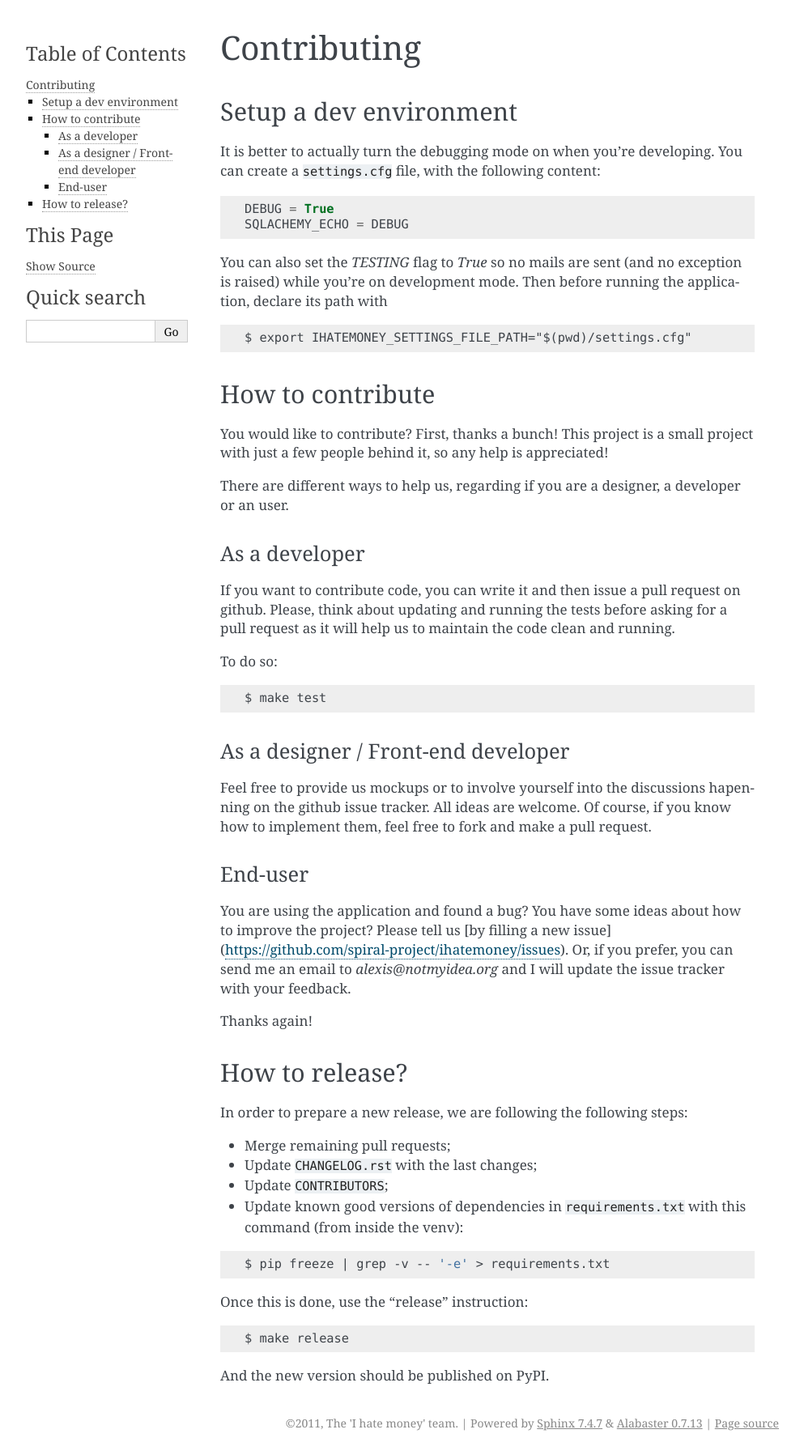
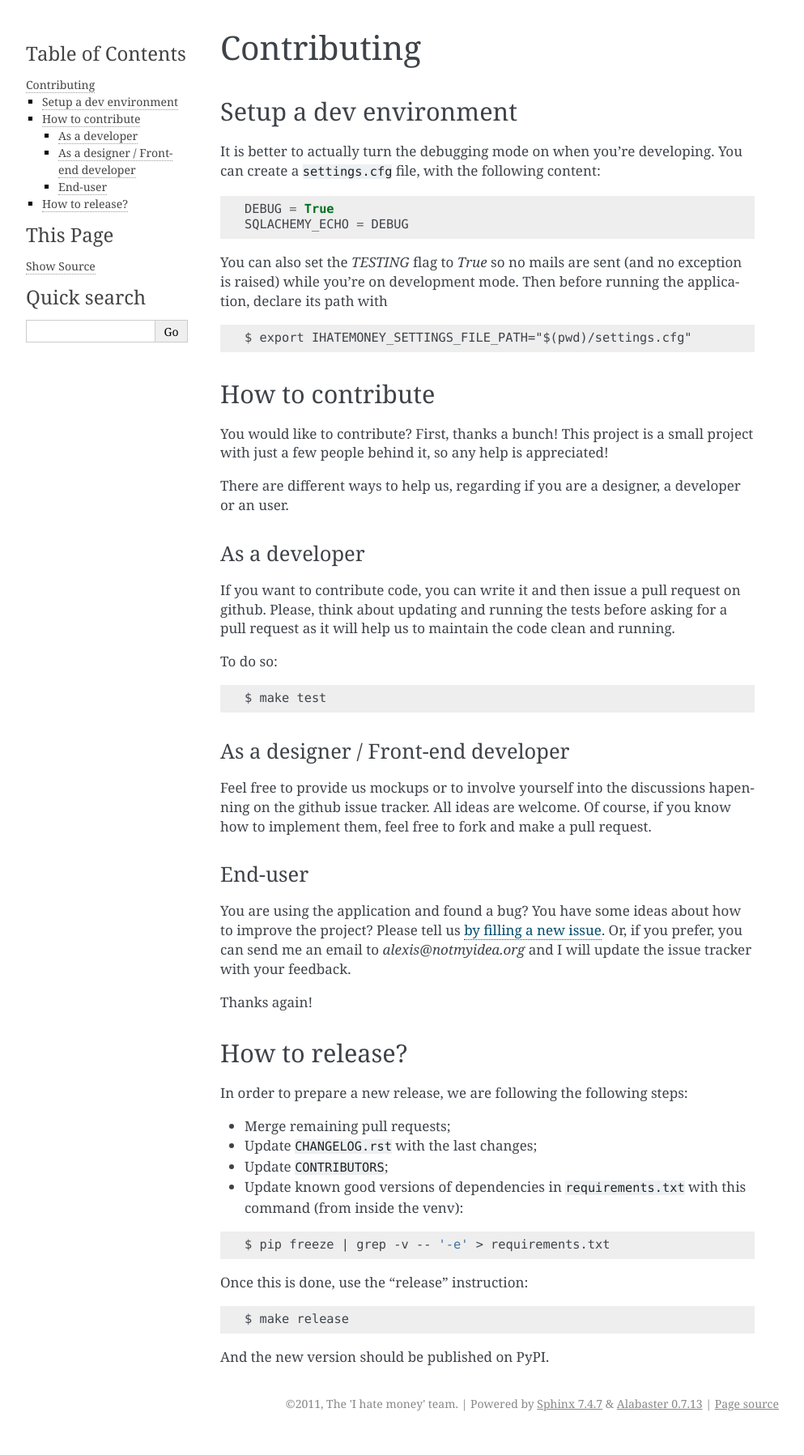
Before and after one commit to spiral-project/ihatemoney, a Sphinx documentation site: the page built from docs/contributing.rst, in a window 1280 px wide. Shown: the whole page at 81% size, without its empty margins (148-1141 px from the left). Built offline with Sphinx 7.4.7, drawn with Linux system fonts in a browser that asks for light colours; after the commit the page ends 1773 px from its top, so only the background shows below that.

Commit message:
Fix link markup

```diff
--- a/docs/contributing.rst
+++ b/docs/contributing.rst
@@ -47,7 +47,7 @@ End-user
 --------
 
 You are using the application and found a bug? You have some ideas about how to
-improve the project? Please tell us [by filling a new issue](https://github.com/spiral-project/ihatemoney/issues).
+improve the project? Please tell us `by filling a new issue <https://github.com/spiral-project/ihatemoney/issues>`_.
 Or, if you prefer, you can send me an email to `alexis@notmyidea.org` and I will
 update the issue tracker with your feedback.
 
```
